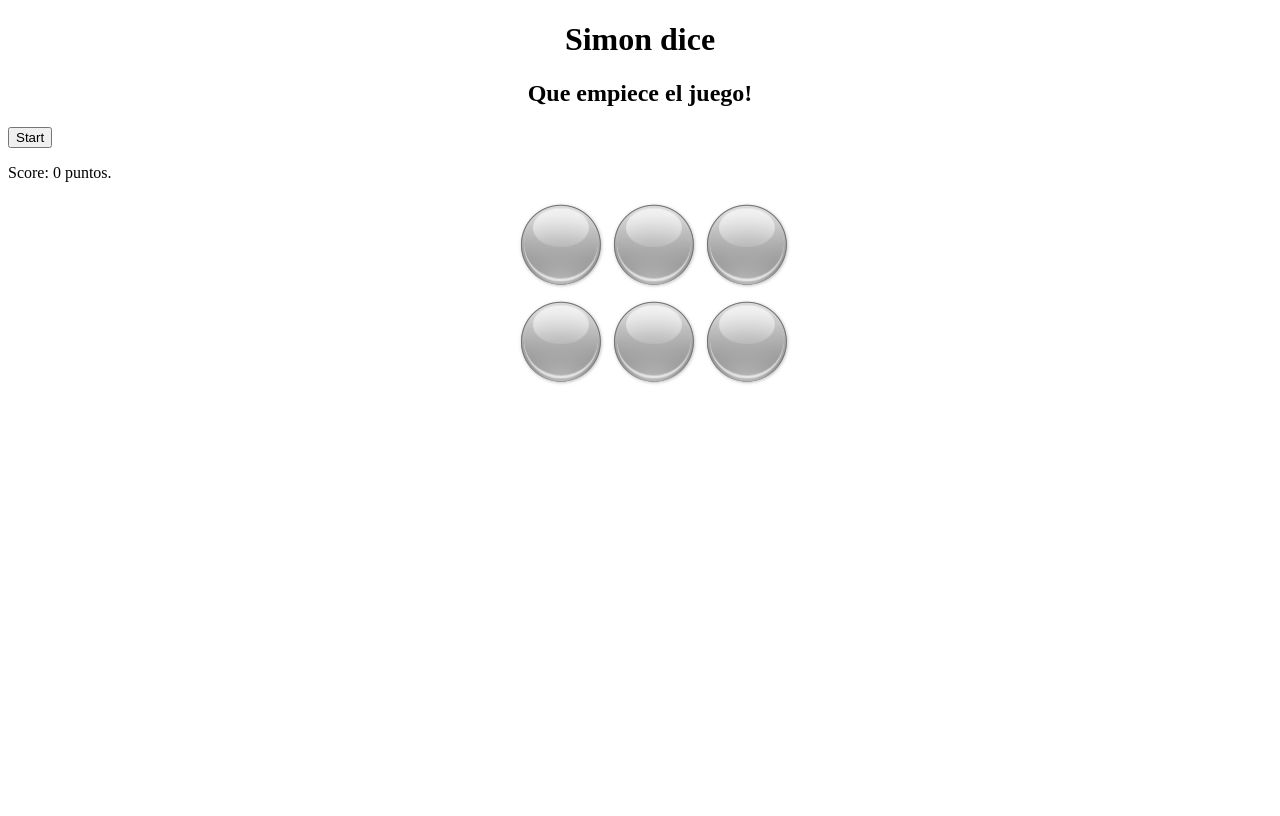
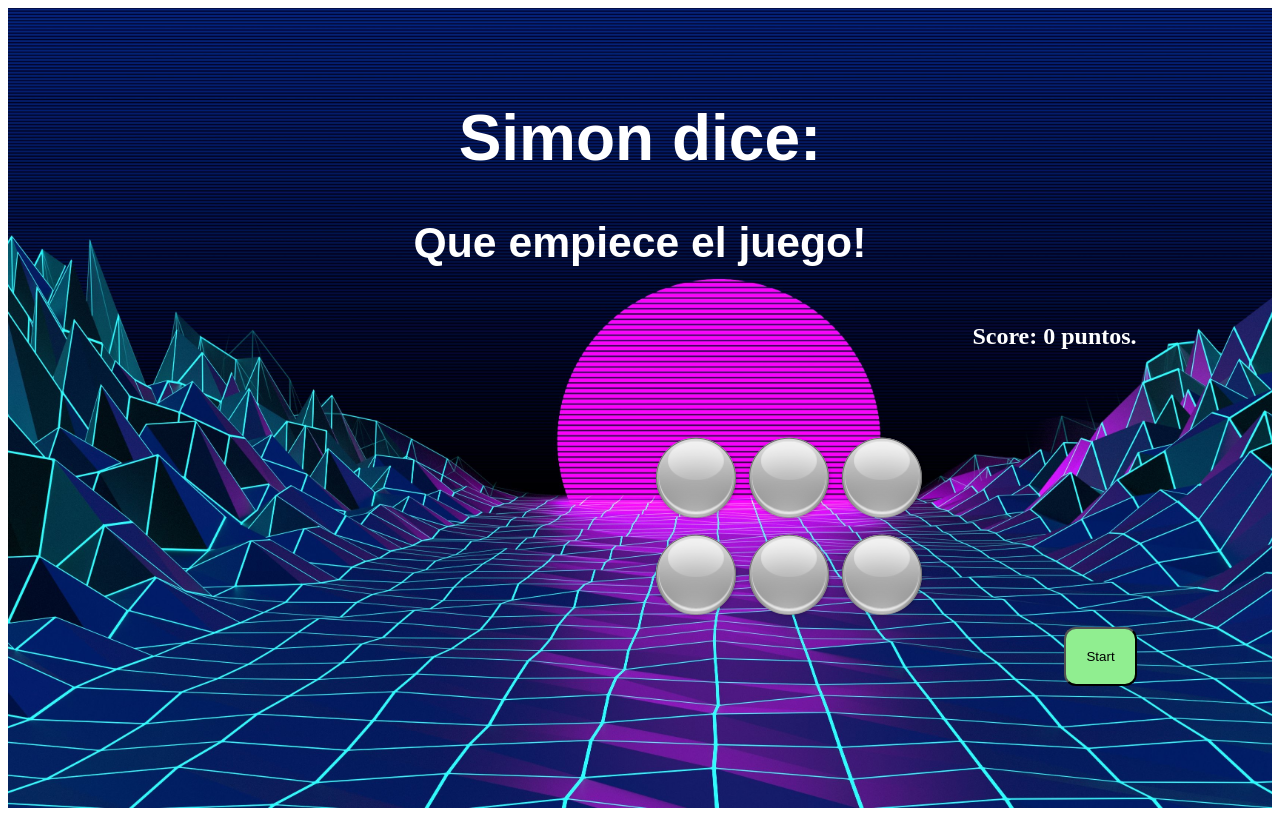
Before and after one commit to jameco147/SimonAngular, an Angular app: page / in a window 1280 px wide. Built offline with nearby package versions, Linux system fonts and the light colour scheme.

Commit message:
JAVI PAGA LA COCA

```diff
--- a/src/app/app.component.css
+++ b/src/app/app.component.css
@@ -1,8 +1,18 @@
-table {
-    margin-left:42%;
-    margin-top: 4%;
+.superDiv{
+    background-image: url("fondo.jpg");
+    background-repeat: no-repeat;
+    background-size: cover;
+    width: 100%;
+    height: 100vh;
+    color: white;
 }
-
-h2 {
-    text-align: center;
+.contTitulo{
+    padding-top: 4%;
+    font-family: 'Montserrat', sans-serif;
 }
+h1{
+    font-size: 48pt;
+}
+h2{
+    font-size: 32pt;
+}
--- a/src/app/app.component.html
+++ b/src/app/app.component.html
@@ -1,8 +1,8 @@
 <!--The content below is only a placeholder and can be replaced.-->
-<div style="text-align:center">
-  <h1>
-    Simon dice
-  </h1>
+<div class="superDiv">
+  <div class="contTitulo" style="text-align:center">
+    <h1>Simon dice:</h1>
+    <h2>Que empiece el juego! </h2>
+  </div>
+  <app-boton></app-boton>
 </div>
-<h2>Que empiece el juego! </h2>
-<app-boton></app-boton>
--- a/src/app/boton/boton.component.css
+++ b/src/app/boton/boton.component.css
@@ -1,3 +1,17 @@
+.contenido{
+    width: 800px;
+    padding-left: 26%;
+}
 table {
-    margin-left: 40%;
+    margin-left: 39%;
+    padding-top: 16%;
 }
+button{
+    float: right;
+    padding: 20px;
+    border-radius: 12px;
+    background-color: lightgreen;
+}
+h2{
+    float: right;
+}
--- a/src/app/boton/boton.component.html
+++ b/src/app/boton/boton.component.html
@@ -1,8 +1,7 @@
-<button (click)="start()">Start</button>
-<p>Score: {{score}} puntos.</p>
+<div class="contenido">
+    <h2>Score: {{score}} puntos.</h2>
+  <table>
 
-
-<table>
     <tr>
       <td id=boton1><img (click)="respuestaUsuario(0)"  src="../../assets/images/Botones_Redondos/{{piezaArray[0]}}.png" alt=""></td>
       <td id=boton2><img (click)="respuestaUsuario(1)" src="../../assets/images/Botones_Redondos/{{piezaArray[1]}}.png" alt=""></td>
@@ -14,3 +13,6 @@
       <td id=boton6><img (click)="respuestaUsuario(5)" src="../../assets/images/Botones_Redondos/{{piezaArray[5]}}.png" alt=""></td>
     </tr>
   </table>
+
+  <button (click)="start()">Start</button>
+</div>
--- a/src/app/boton/boton.component.ts
+++ b/src/app/boton/boton.component.ts
@@ -83,6 +83,8 @@ export class BotonComponent implements OnInit {
       if (this.arrayRespuestaUsuario[i] === this.arraySimmon[i]) {
         this.continuar = true;
       } else if (this.arrayRespuestaUsuario[i] !== this.arraySimmon[i] && this.arrayRespuestaUsuario[i] !== undefined) {
+        const lose = new Audio("../../assets/Bleeps/lose.mp3");
+        lose.play();
         this.continuar = false;
         this.botonDesactivados = true;
         this.contador = -1;
@@ -96,6 +98,7 @@ export class BotonComponent implements OnInit {
         this.turnoJugador = false;
         this.continuar = false;
         this.startActivado = true;
+
         alert("Has perdido, puntuacion final: "+this.score);
         this.score = 0;
         break;
```
Also changed, not shown: src/app/fondo.jpg (added), 1 other file (tests, documents, lock files or other folders). Lines whose indentation alone changed are shown as unchanged.
